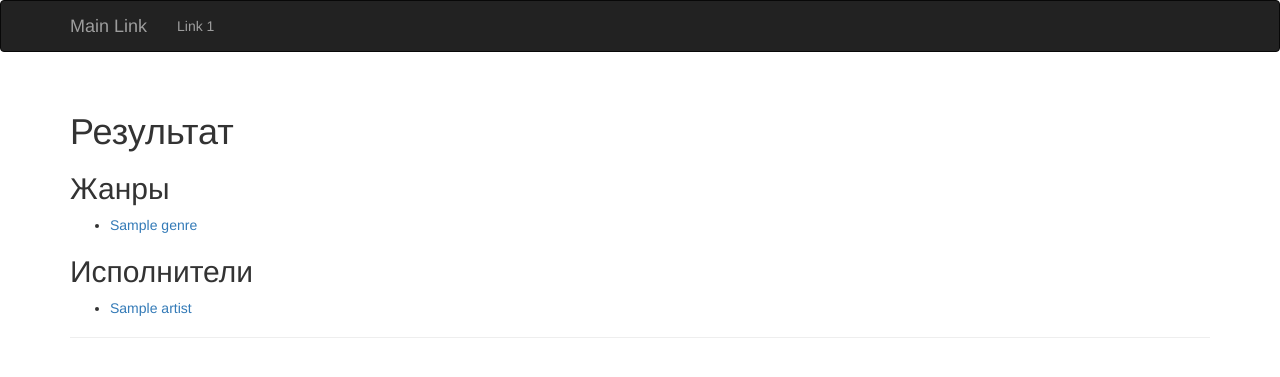
After one commit to philipp-bhandari/music_genres, a Flask app: template templates/result.html in a window 1280 px wide. The commit adds this page. Shown: the top 377 px of the page. Run offline with Flask 2, Linux system fonts and the light colour scheme; the template is opened without the code that fills it: most values are stand-ins (such as "Sample title", 1, 10 or a date in 2020); parts of the project's set-up code (start-up, migrations or seed data) failed here and were passed over; some libraries are stand-ins or nearby versions.

Commit message:
derive genres, add genres class, add some decor

```diff
--- a/app.py
+++ b/app.py
@@ -1,8 +1,13 @@
-from flask import Flask, url_for, request, render_template
+from flask import Flask, render_template, request, redirect, url_for
 from flask_bootstrap import Bootstrap
 from flask_wtf import FlaskForm
 from wtforms import StringField
 from wtforms.validators import DataRequired
+from music_parser import parser
+
+
+def page_not_found(e):
+    return render_template('404.html'), 404
 
 
 class MyForm(FlaskForm):
@@ -11,40 +16,42 @@ class MyForm(FlaskForm):
 
 app = Flask(__name__)
 app.secret_key = b'\xb6V\x07sx\xbc8=^\xd1-\xa8\x9c\xd0"H'
-
+app.register_error_handler(404, page_not_found)
 bootstrap = Bootstrap(app)
 
 
 @app.route('/')
 def index():
-    return render_template('content.html')
+    return render_template('index.html', url=url_for('music'))
 
 
-@app.route('/hello/')
-def stranger():
+@app.route('/music/')
+def music():
     form = MyForm()
-    return render_template('temp.html', name='странник', form=form)
-
-
-@app.route('/hello/<name>')
-def hello(name):
-    form = MyForm()
-    return render_template('temp.html', name=name, form=form)
+    return render_template('search.html', name='странник', form=form, url=url_for('submit'))
 
 
 @app.route('/submit', methods=('GET', 'POST'))
 def submit():
     form = MyForm()
     if form.validate_on_submit():
-        return redirect('/success') #обработка формы <---------------------------------------------------------------
-    return render_template('submit.html', form=form)
+        return redirect(f'/show/{form.name.data}')
+    return render_template('search.html', form=form)
 
 
+@app.route('/show/', methods=('GET', 'POST'))
+def show():
+    form = MyForm()
+    return render_template('search.html', name='странник', form=form, url=url_for('submit'))
 
 
-
-
+@app.route('/show/<name>', methods=('GET', 'POST'))
+def show_name(name):
+    result = parser.main(parser.g_object, name)
+    return render_template('result.html', artists=result[0], genres=result[1])
 
 
 if __name__ == '__main__':
     app.run(host='0.0.0.0', port=8080, debug=True)  # Опция debug включает перезагрузку сервера при изменении кода.
+
+url_for()
--- /dev/null
+++ b/music_parser/parser.py
@@ -0,0 +1,96 @@
+import logging
+from grab import Grab
+from bs4 import BeautifulSoup
+import urllib.parse as url_parse
+from flask import abort
+
+logger = logging.getLogger('grab')
+logger.addHandler(logging.StreamHandler())
+logger.setLevel(logging.DEBUG)
+
+g_object = Grab()
+g_object.setup(log_dir='log')
+web_url = 'https://music.yandex.ru'
+
+
+class Artist:
+    def __init__(self, name, href, genres):
+        self.name = name
+        self.genres = genres
+        self.href = href
+
+    def __str__(self):
+        artist_string = f'\nИмя исполнителя:\n\t{self.name}\nЖанры:\n'
+        for genre in self.genres:
+            artist_string += f'\t{genre}'
+        return artist_string
+
+
+class Genre:
+    def __init__(self, name, href):
+        self.name = name
+        self.href = href
+
+    def __str__(self):
+        return self.name
+
+
+def create_artist_list(elems):
+    artist_list = []
+
+    for artist in elems:
+        genres_list = []
+        link = artist.find('a', 'd-link', 'deco-link')
+        name = link.getText()
+
+        link_href = url_parse.urljoin(web_url, link['href'])
+
+        try:
+            genres = artist.find('div', 'd-genres').find_all('a')
+            for genre in genres:
+                genre_name = genre.getText()
+                genre_href = url_parse.urljoin(web_url, genre['href'])
+                genres_list.append(Genre(genre_name, genre_href))
+        except:
+            genre_name = 'Неизвестно'
+            genre_href = '#'
+            genres_list.append(Genre(genre_name, genre_href))
+
+        new_artist = Artist(name, link_href, genres_list)
+        artist_list.append(new_artist)
+    return artist_list
+
+
+def collect_genres(artist_list):
+    genres_names = []
+    genres_list = []
+    for artist in artist_list:
+        for genre in artist.genres:
+            if genre.name not in genres_names:
+                genres_list.append(genre)
+                genres_names.append(genre.name)
+    return genres_list
+
+
+def main(g, name):
+    g.go(f'{web_url}/users/{name}/artists')
+    resp = g.doc
+
+    if resp.code == 404:
+        abort(404)
+
+    if not 200 <= resp.code <= 400:
+        raise Exception(f'response not valid: {resp.code}')
+
+    result = resp.unicode_body()
+    soup = BeautifulSoup(result, 'lxml')
+    artists_html = soup.find_all('div', 'artist')
+
+    artists = create_artist_list(artists_html)
+    genres_list = collect_genres(artists)
+
+    return [artists, genres_list]
+
+
+if __name__ == '__main__':
+    main(g_object, 'filipp.pravda')
--- a/templates/base.html
+++ b/templates/base.html
@@ -1,17 +1,28 @@
-<!DOCTYPE html>
-<html lang="ru">
-<head>
-    {% block head %}
-    <link rel="stylesheet" href="style.css" />
-    <title>{% block title %}{% endblock %} - My Webpage</title>
-    {% endblock %}
-</head>
-<body>
-    <div id="content">{% block content %}{% endblock %}</div>
-    <div id="footer">
-        {% block footer %}
-        &copy; Copyright 2019 by <a href="https://www.facebook.com/feelsever" target="_blank">feelsever</a>.
-        {% endblock %}
+{% extends "bootstrap/base.html" %}
+{% block title %}Something in base.html{% endblock %}
+{% block navbar %}
+<div class="navbar navbar-inverse" role="navigation">
+    <div class="container">
+        <div class="navbar-header">
+            <button type="button" class="navbar-toggle"
+                    data-toggle="collapse" data-target=".navbar-collapse">
+                <span class="sr-only">Toggle navigation</span>
+                <span class="icon-bar"></span>
+                <span class="icon-bar"></span>
+                <span class="icon-bar"></span>
+            </button>
+            <a class="navbar-brand" href="/">Main Link</a>
+        </div>
+        <div class="navbar-collapse collapse">
+            <ul class="nav navbar-nav">
+                <li><a href="/">Link 1</a></li>
+            </ul>
+        </div>
     </div>
-</body>
-</html>
+</div>
+{% endblock %}
+{% block content %}
+<div class="container">
+    {% block page_content %}{% endblock %}
+</div>
+{% endblock %}
--- /dev/null
+++ b/templates/result.html
@@ -0,0 +1,26 @@
+{% extends "base.html" %}
+{% block title %}Результаты{% endblock %}
+{% block page_content %}
+<div class="page-header">
+
+    <h1>Результат</h1>
+
+    <h2>Жанры</h2>
+    <ul>
+        {% for genre in genres %}
+        <li><a href="{{ genre.href }}" target="_blank">{{ genre }}</a></li>
+        {% endfor %}
+    </ul>
+
+    <h2>Исполнители</h2>
+    <ul>
+        {% for artist in artists %}
+        <li><a href="{{ artist.href }}" data-genres="{% for genre in artist.genres %}{{genre.name}},{% endfor %}"
+               target="_blank">{{ artist.name }}</a></li>
+        {% endfor %}
+    </ul>
+
+</div>
+
+
+{% endblock %}
```
Also changed, not shown: templates/404.html (added, +7 -0 lines), templates/content.html (deleted, +0 -16 lines), templates/index.html (added, +18 -0 lines), templates/search.html (added, +21 -0 lines), templates/temp.html (deleted, +0 -45 lines), music_parser/__init__.py (added).
